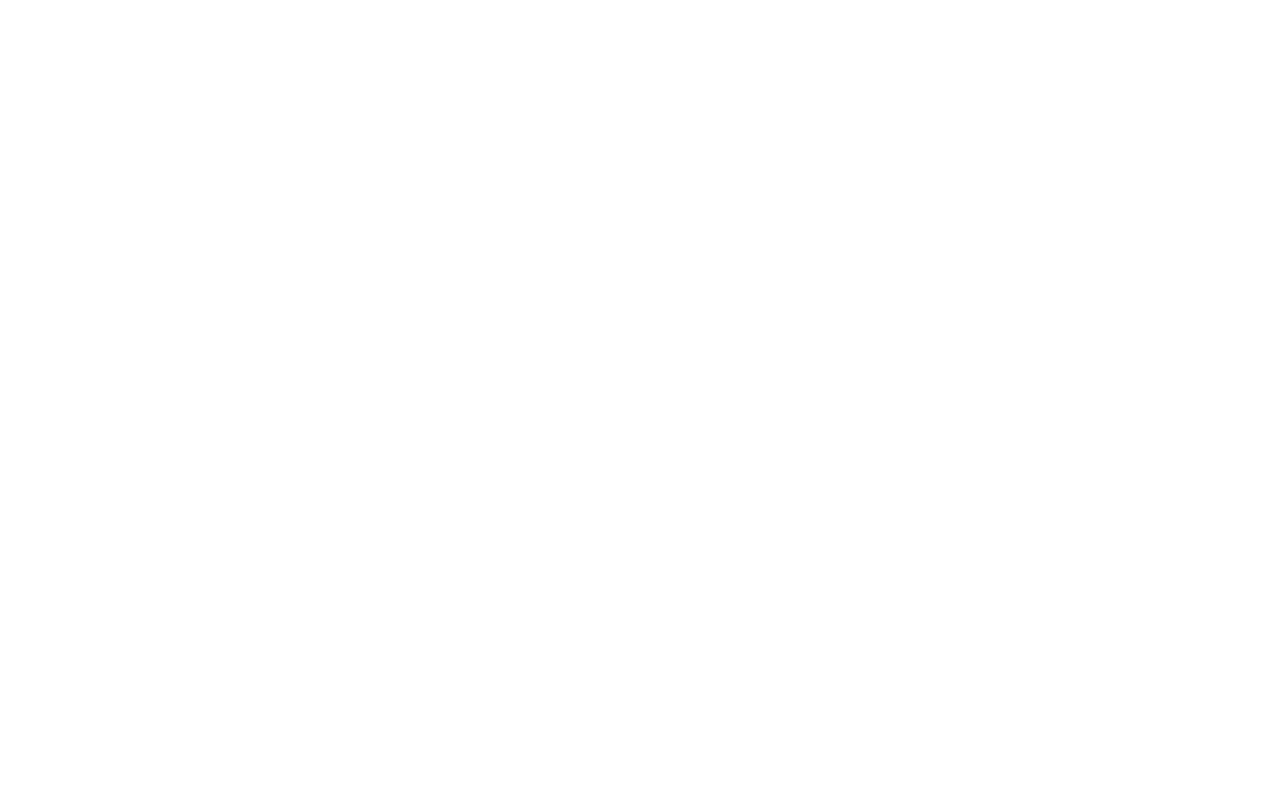
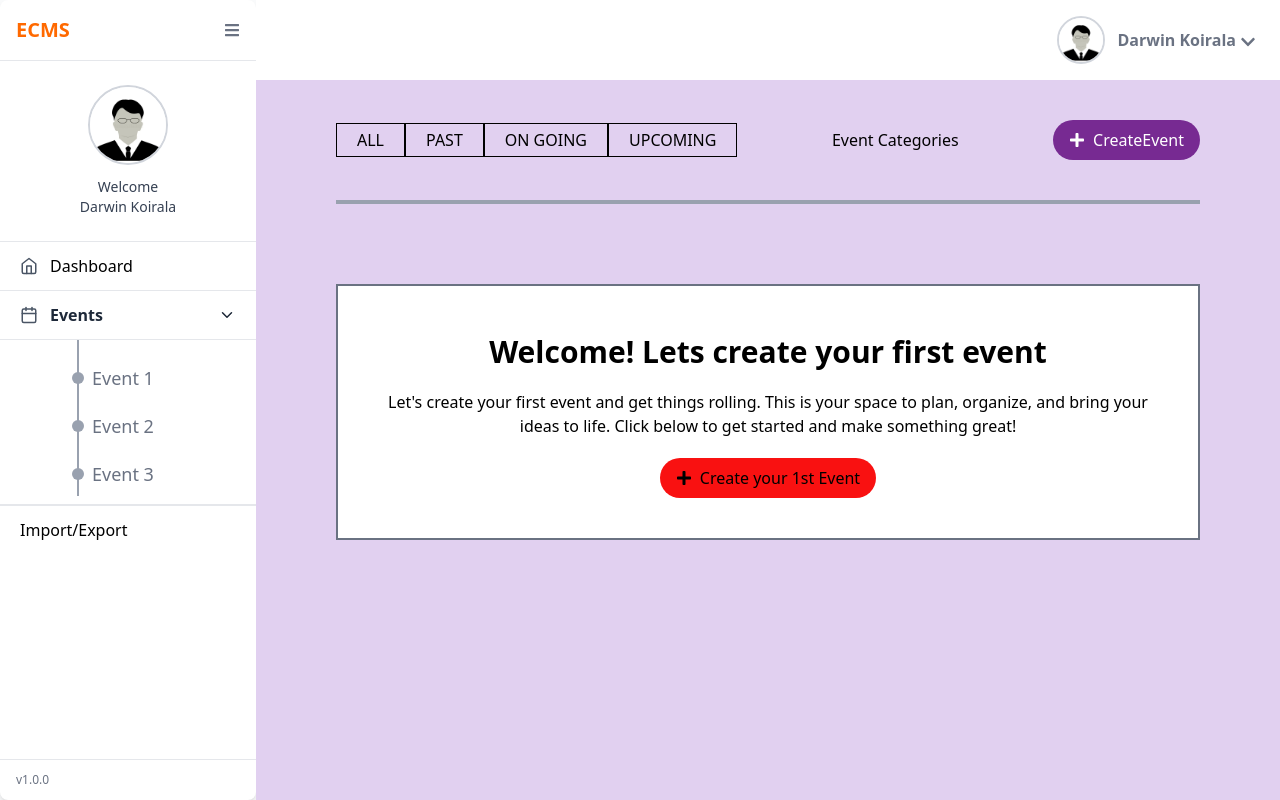
Before and after one commit to koiraladarwin/ecmsadminpage, a React (Vite) app: page /events in a window 1280 px wide. Before the commit this address had no page. Built offline with nearby package versions, Linux system fonts and the light colour scheme.

Commit message:
refac: restructred events page

```diff
--- a/src/App.jsx
+++ b/src/App.jsx
@@ -1,9 +1,9 @@
 import { Route, Routes } from "react-router-dom";
 import Loginpage from "./features/auth/pages/Loginpage";
 import ImportExportPage from "./features/importexport/Importexport";
-import EventPage from "./features/event/EventPage";
 import Dashboard from "./features/dashboard/pages/Dashboard";
 import Home from "./features/dashboard/pages/Home";
+import EventsPage from "./features/event/EventsPage";
 
 function App() {
   return (
@@ -12,8 +12,8 @@
 
       <Route path="/" element={<Dashboard />}>
         <Route index element={<Home />} />
-        <Route path="import-export" element={<ImportExportPage />} />
-        <Route path="events/:eventId" element={<EventPage />} />
+        <Route path="/import-export" element={<ImportExportPage />} />
+        <Route path="/events" element={<EventsPage/>} />
       </Route>
     </Routes>
   );
--- a/src/features/event/EventPage.jsx
+++ /dev/null
@@ -1,12 +0,0 @@
-import { useParams } from 'react-router-dom';
-
-export default function EventPage() {
-  const { eventId } = useParams();
-
-  return (
-    <div>
-      <h2 className="text-xl font-bold text-gray-800">Event: {eventId}</h2>
-      <p className="text-gray-600">Details for this event are dynamically loaded.</p>
-    </div>
-  );
-}
--- a/src/features/events/dashboard/Events.jsx
+++ b/src/features/event/EventsPage.jsx
@@ -1,17 +1,11 @@
-import NavBar from './components/NavBar'
-import TaskBar from './components/TaskBar'
 import { FaPlus } from "react-icons/fa"
 import { Link } from 'react-router-dom'
 
-export default function Events() {
+export default function EventsPage() {
   return (
     <>
-      <div className='flex min-h-screen bg-[#e1d0f0]'>
-        <div className='flex flex-1'>
-          <TaskBar />
-        </div>
+      <div className='flex min-h-full bg-[#e1d0f0]'>
         <div class='w-full'>
-          <NavBar />
 
           <div className='flex items-center justify-between mt-10 pl-20 pr-20'>
 
```
